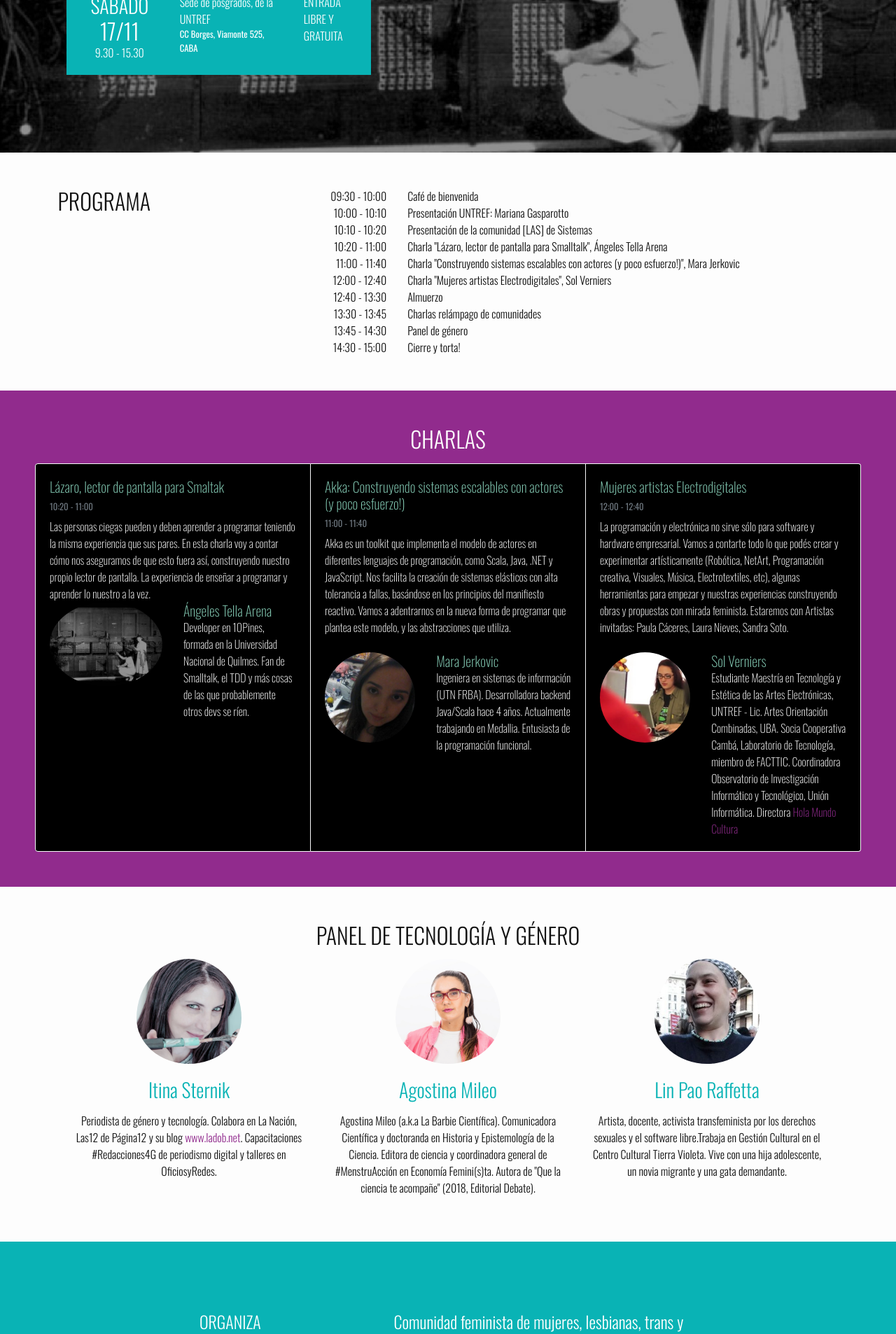
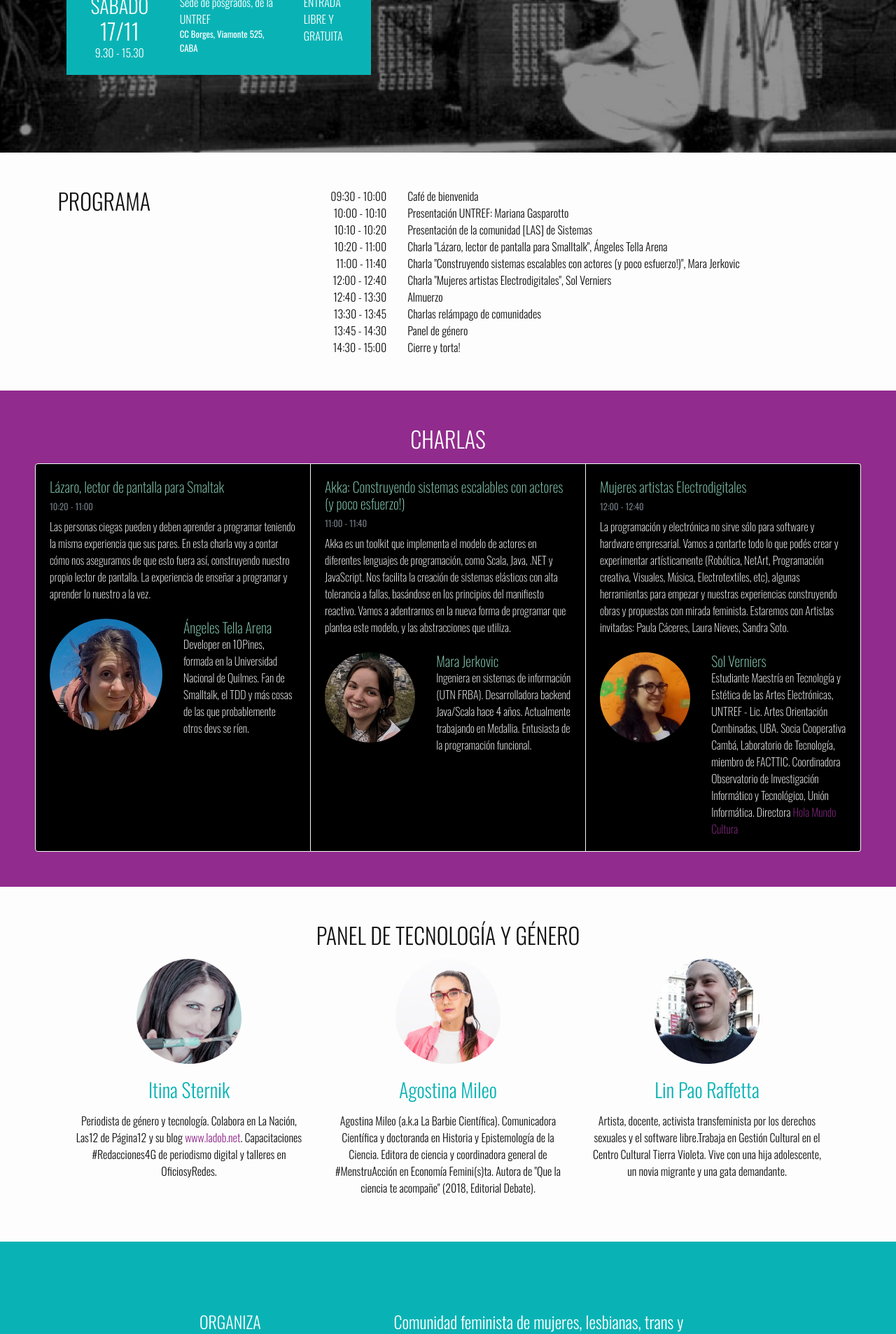
Before and after one commit to daquiroz/femitconf2018, a Jekyll site: the page built from index.md, in a window 1280 px wide. Shown: the part 452-2358 px from the top of the page at 70% size. Built offline with Jekyll 4.4.1, drawn with Linux system fonts in a browser that asks for light colours.

Commit message:
version 1 ok

```diff
--- a/_layouts/home.html
+++ b/_layouts/home.html
@@ -88,9 +88,10 @@ layout: default
         <h5 class="card-title">Lázaro, lector de pantalla para Smaltak</h5>
         <h6 class="card-subtitle mb-2 text-muted"><small>10:20 - 11:00</small></h6>
         <p>Las personas ciegas pueden y deben aprender a programar teniendo la misma experiencia que sus pares. En esta charla voy a contar cómo nos aseguramos de que esto fuera así, construyendo nuestro propio lector de pantalla. La experiencia de enseñar a programar y aprender lo nuestro a la vez.</p>
+        <br>
         <div class="row">
           <div class="col-6">
-            <img src="assets/img/img-home.png" class="rounded-circle"> </img> </div>
+            <img src="assets/speakers/angeles.png" class="rounded-circle"> </img> </div>
           <div class="col-6">
             <h5> Ángeles Tella Arena</h5>
             <p> Developer en 10Pines, formada en la Universidad Nacional de Quilmes. Fan de Smalltalk, el TDD y más cosas de las que probablemente otros devs se ríen.</p>
@@ -107,7 +108,7 @@ layout: default
         <br>
         <div class="row">
           <div class="col-5">
-            <img src="assets/speakers/mara.jpg" class="rounded-circle"> </img> </div>
+            <img src="assets/speakers/mara.png" class="rounded-circle"> </img> </div>
           <div class="col-7">
             <h5> Mara Jerkovic</h5>
             <p> Ingeniera en sistemas de información (UTN FRBA). Desarrolladora backend Java/Scala hace 4 años. Actualmente trabajando en Medallia. Entusiasta de la programación funcional.</p>
@@ -124,7 +125,7 @@ layout: default
         <br>
         <div class="row">
           <div class="col-5">
-            <img src="assets/speakers/sol.jpg" class="rounded-circle"> </img> </div>
+            <img src="assets/speakers/sol.png" class="rounded-circle"> </img> </div>
           <div class="col-7">
             <h5>Sol Verniers</h5>
             <p> Estudiante Maestría en Tecnología y Estética de las Artes Electrónicas, UNTREF - Lic. Artes Orientación Combinadas, UBA. Socia Cooperativa Cambá, Laboratorio de Tecnología, miembro de FACTTIC. Coordinadora Observatorio de Investigación Informático y Tecnológico, Unión Informática. Directora <a href="holamundo-cultura.com">Hola Mundo Cultura</a> </p>
```
Also changed, not shown: assets/speakers/angeles.png (added), assets/speakers/mara.jpg (deleted), assets/speakers/mara.png (added), assets/speakers/sol.jpg (deleted), assets/speakers/sol.png (added).
